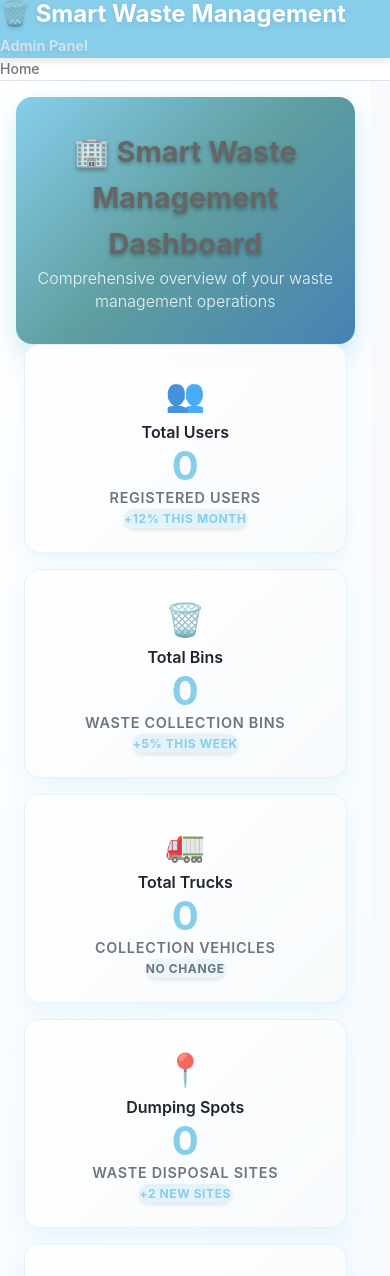
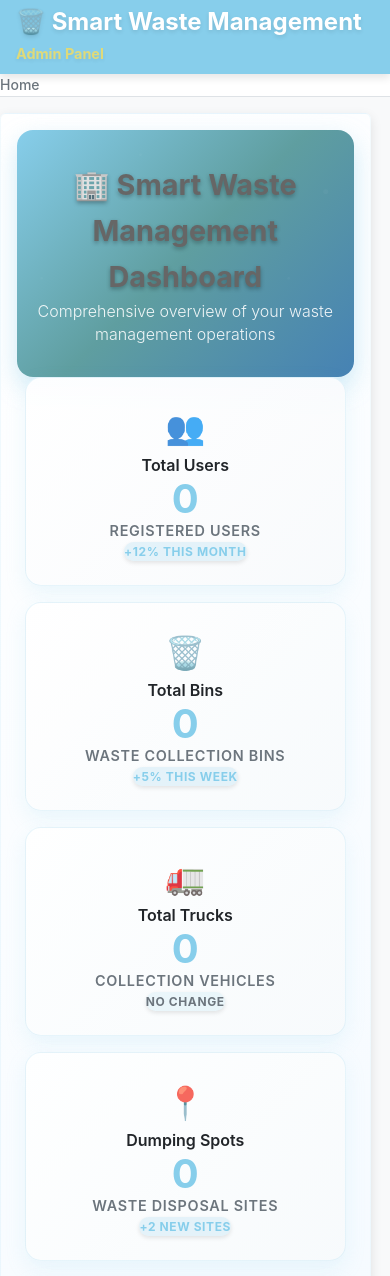
Before and after one commit to jamstanleyambe/smart-waste-management-main, a Django app: template templates/admin/index.html in a window 390 px wide. Shown: the top 1276 px of the page. Run offline with Django 4.2, Linux system fonts and the light colour scheme; the template is opened without the code that fills it, so the values that code supplies are empty.

Commit message:
✨ Add reasonable padding and margins to dashboard container
🎨 Professional Spacing:
- Dashboard container now has 2rem padding for comfortable content spacing
- Added 2rem vertical margins to separate container from other elements
- Restored subtle border-radius (8px) for modern appearance
- Added gentle box-shadow for depth and visual separation
- Restored subtle border for definition
- Content-main area has 1rem 2rem padding for breathing room
- Header has 1rem 2rem padding for proper spacing
- Mobile responsive: Reduced padding to 0.5rem 1rem for smaller screens
- Mobile dashboard container: 1rem padding and 6px border-radius
- Maintained edge-to-edge layout while adding professional spacing
- Balanced visual hierarchy with appropriate white space

🎯 Result: Clean, professional layout with comfortable spacing and modern appearance

```diff
--- a/templates/admin/base_site.html
+++ b/templates/admin/base_site.html
@@ -77,7 +77,7 @@
         width: 100% !important;
         max-width: none !important;
         margin: 0 !important;
-        padding: 0 !important;
+        padding: 1rem 2rem !important;
         box-sizing: border-box !important;
         overflow-x: hidden !important;
         overflow-y: auto !important;
@@ -109,7 +109,7 @@
         color: white;
         box-shadow: var(--shadow-md);
         border-bottom: none;
-        padding: 0;
+        padding: 1rem 2rem;
         width: 100% !important;
         max-width: none !important;
         margin: 0 !important;
@@ -471,14 +471,14 @@
     .dashboard-container {
         width: 100% !important;
         max-width: none !important;
-        margin: 0 !important;
+        margin: 2rem 0 !important;
         box-sizing: border-box !important;
-        padding: 0;
+        padding: 2rem;
         background: linear-gradient(135deg, rgba(255, 255, 255, 0.95) 0%, rgba(240, 248, 255, 0.95) 100%);
-        border-radius: 0;
-        box-shadow: none;
+        border-radius: 8px;
+        box-shadow: 0 4px 12px rgba(0, 0, 0, 0.1);
         backdrop-filter: blur(10px);
-        border: none;
+        border: 1px solid rgba(135, 206, 235, 0.1);
         overflow: hidden;
         position: relative;
         display: block;
@@ -562,13 +562,19 @@
         #content-main {
             width: 100vw !important;
             margin: 0 !important;
-            padding: 0 !important;
+            padding: 0.5rem 1rem !important;
         }
 
         #header {
             width: 100vw !important;
             margin: 0 !important;
-            padding: 0 !important;
+            padding: 0.5rem 1rem !important;
+        }
+
+        .dashboard-container {
+            margin: 1rem 0 !important;
+            padding: 1rem !important;
+            border-radius: 6px !important;
         }
 
         .stat-card {
```
